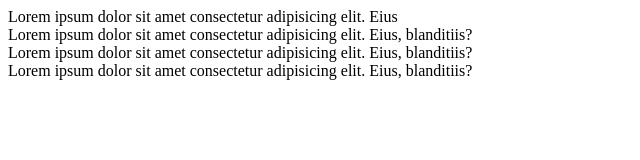
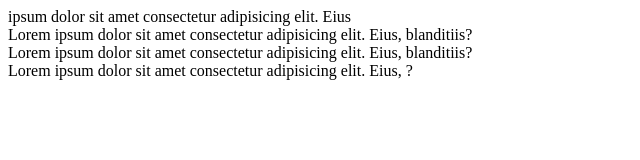
Before and after one commit to BogdanNakai/Git, a plain HTML site: page index.html in a window 1280 px wide. Shown: the whole page, without its empty margins (0-640 px from the left). Drawn offline with Linux system fonts and the light colour scheme.

Commit message:
delete two word

```diff
--- a/index.html
+++ b/index.html
@@ -7,10 +7,10 @@
 	<title>Document</title>
 </head>
 <body>
-	<div class="home-1">Lorem ipsum dolor sit amet consectetur adipisicing elit. Eius</div>
+	<div class="home-1"> ipsum dolor sit amet consectetur adipisicing elit. Eius</div>
 	<div class="home-2">Lorem ipsum dolor sit amet consectetur adipisicing elit. Eius, blanditiis?</div>
 	<div class="home-3">Lorem ipsum dolor sit amet consectetur adipisicing elit. Eius, blanditiis?</div>
-	<div class="home-4">Lorem ipsum dolor sit amet consectetur adipisicing elit. Eius, blanditiis?</div>
+	<div class="home-4">Lorem ipsum dolor sit amet consectetur adipisicing elit. Eius, ?</div>
 	<script src="src/js.js"></script>
 </body>
 </html>
```
